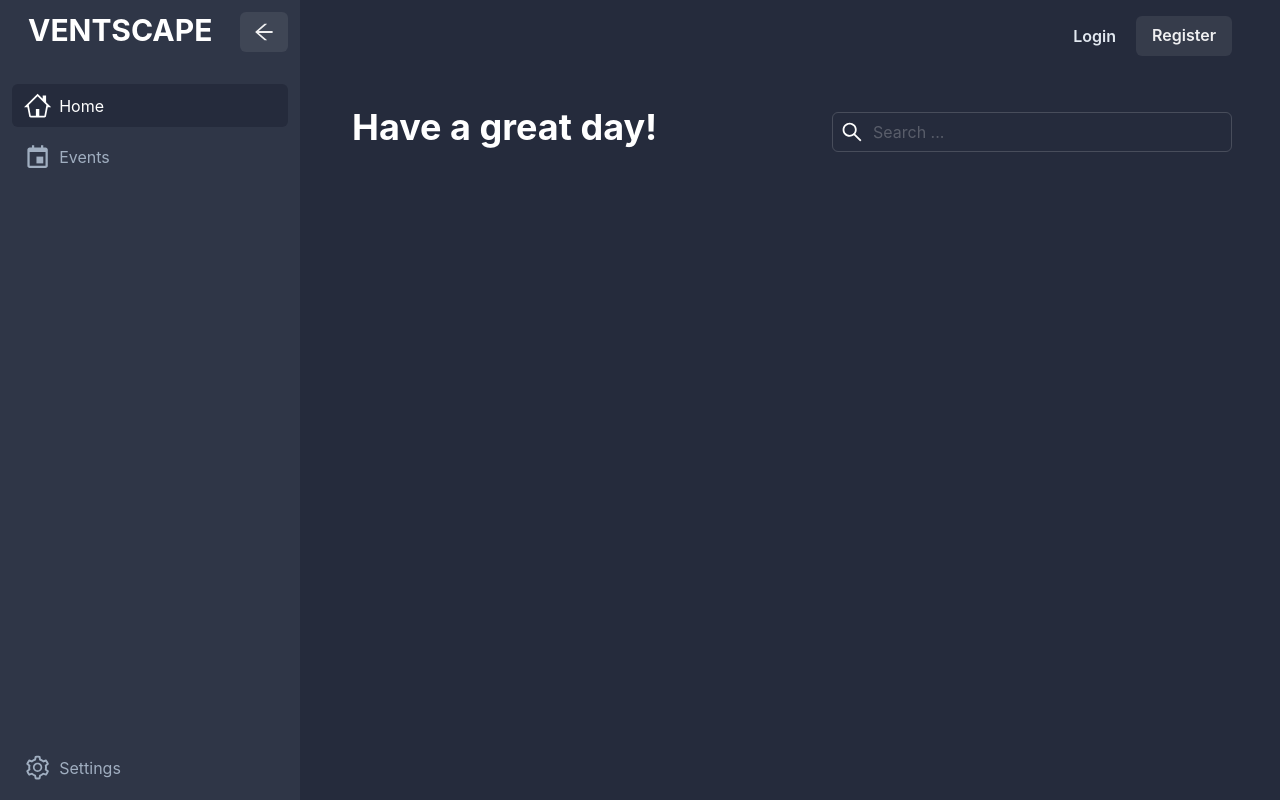
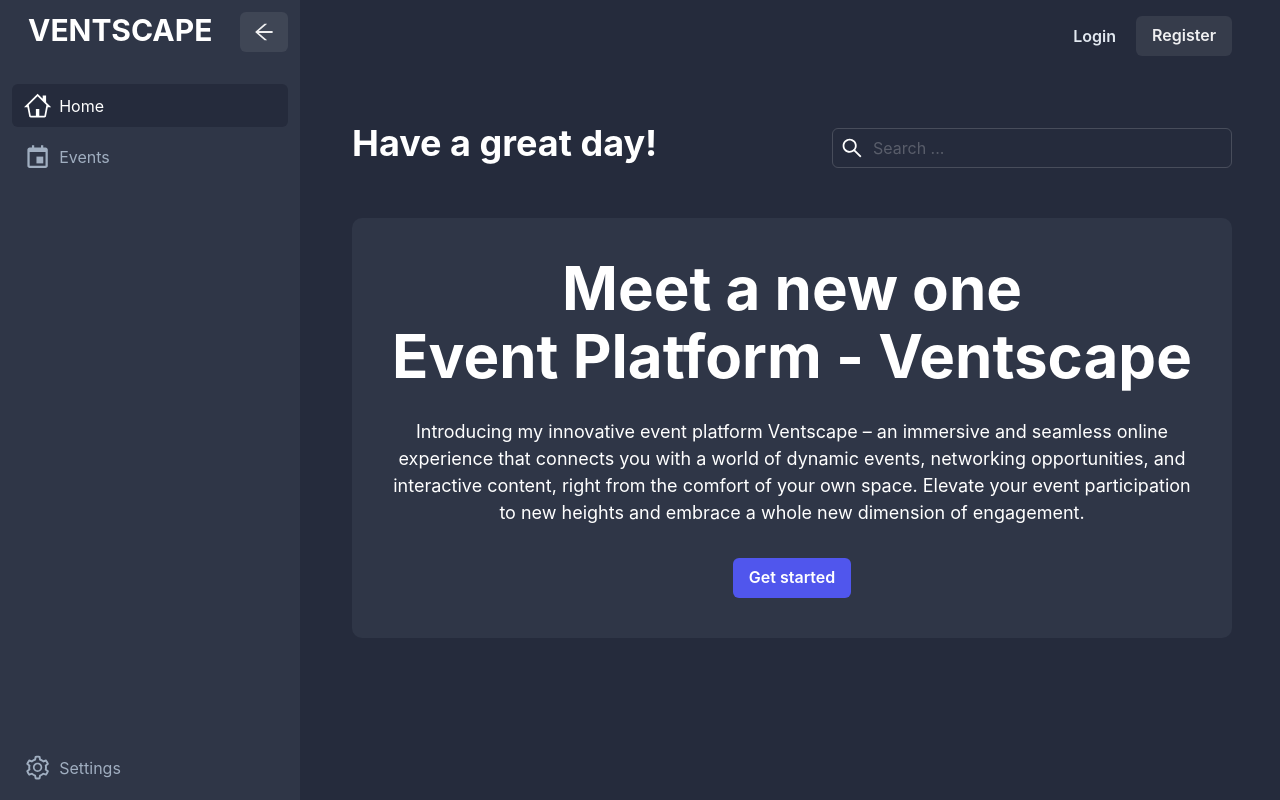
Before and after one commit to oXide0/Ventscape, a React (Vite) app: page / in a window 1280 px wide. Built offline with nearby package versions, Linux system fonts and the light colour scheme; no server answers.

Commit message:
refactofing and added start page content

```diff
--- a/src/components/EventCard.tsx
+++ b/src/components/EventCard.tsx
@@ -14,6 +14,8 @@ import {
     Image,
     Text,
 } from '@chakra-ui/react';
+import { selectUser } from 'features/userSlice';
+import { useAppSelector } from 'hooks/redux-hooks';
 import { useFetching } from 'hooks/useFetching';
 import { memo, useEffect, useState } from 'react';
 import { BiTime } from 'react-icons/bi';
@@ -28,34 +30,48 @@ import { Event, User } from 'types/types';
 import { convertDateFormat } from 'utils/events';
 
 const EventCard = memo((event: Event) => {
-    const [user, setUser] = useState<User>();
+    const [creator, setCreator] = useState<User>();
     const [imgUrl, setImgUrl] = useState<string>('');
+    const userData = useAppSelector(selectUser);
     const navigate = useNavigate();
 
     const { fetch } = useFetching(async () => {
-        const userData = await getUserById(event.creatorId);
+        const userServerData = await getUserById(event.creatorId);
         const img = await getEventImg(event.img);
         if (img) setImgUrl(img);
-        if (userData) setUser(userData);
+        if (userServerData) setCreator(userServerData);
     });
+
+    const onApply = () => {
+        if (userData.isAuth) {
+            navigate(event.link);
+        } else {
+            navigate('/login');
+        }
+    };
+
+    const onAvatarClick = () => {
+        navigate(`/user/${event.creatorId}`);
+    };
 
     useEffect(() => {
         fetch();
     }, []);
-
-    const onApply = () => {
-        navigate(event.link);
-    };
 
     return (
         <Card w='full' maxW='2xl' h='auto'>
             <CardHeader>
                 <Flex gap={4}>
                     <Flex flex='1' gap='4' alignItems='center' flexWrap='wrap'>
-                        <Avatar name={user?.name} src={user?.avatar} />
+                        <Avatar
+                            name={creator?.name}
+                            src={creator?.avatar}
+                            cursor='pointer'
+                            onClick={onAvatarClick}
+                        />
                         <Box>
-                            <Heading size='sm'>{user?.name}</Heading>
-                            <Text>Creator, {user?.name}</Text>
+                            <Heading size='sm'>{creator?.name}</Heading>
+                            <Text>Creator, {creator?.name}</Text>
                         </Box>
                     </Flex>
                     <IconButton
--- a/src/pages/LoginPage.tsx
+++ b/src/pages/LoginPage.tsx
@@ -8,6 +8,8 @@ import {
     Input,
     Stack,
     Text,
+    InputGroup,
+    InputRightElement,
 } from '@chakra-ui/react';
 import { setUserData } from 'features/userSlice';
 import { useAppDispatch } from 'hooks/redux-hooks';
@@ -25,6 +27,7 @@ type FormData = {
 
 const LoginPage = () => {
     const [errorMessage, setErrorMessage] = useState('');
+    const [showPassword, setShowPassword] = useState(false);
     const navigate = useNavigate();
     const dispatch = useAppDispatch();
     const {
@@ -50,6 +53,8 @@ const LoginPage = () => {
             setErrorMessage('Invalid credentials');
         }
     });
+
+    const toggleShow = () => setShowPassword(!showPassword);
 
     const onSubmit = async (data: FormData) => {
         await submit(data);
@@ -89,8 +94,10 @@ const LoginPage = () => {
                     </FormControl>
                     <FormControl isInvalid={!!errors.password}>
                         <FormLabel htmlFor='password'>Password</FormLabel>
+                        <InputGroup>
                             <Input
                                 id='password'
+                                type={showPassword ? 'text' : 'password'}
                                 placeholder='Your password'
                                 focusBorderColor='brand.100'
                                 {...register('password', {
@@ -105,6 +112,13 @@ const LoginPage = () => {
                                     },
                                 })}
                             />
+                            <InputRightElement width='4.5rem'>
+                                <Button h='1.75rem' size='sm' onClick={toggleShow}>
+                                    {showPassword ? 'Hide' : 'Show'}
+                                </Button>
+                            </InputRightElement>
+                        </InputGroup>
+
                         <FormErrorMessage>
                             {errors.password && errors.password.message}
                         </FormErrorMessage>
--- a/src/pages/RegisterPage.tsx
+++ b/src/pages/RegisterPage.tsx
@@ -29,7 +29,7 @@ type FormData = {
 };
 
 const RegisterPage = () => {
-    const [show, setShow] = useState(false);
+    const [showPassword, setShowPassword] = useState(false);
     const [errorMessage, setErrorMessage] = useState('');
     const navigate = useNavigate();
     const dispatch = useAppDispatch();
@@ -65,7 +65,7 @@ const RegisterPage = () => {
         await submit(data);
     };
 
-    const toggleShow = () => setShow(!show);
+    const toggleShow = () => setShowPassword(!showPassword);
 
     return (
         <Box>
@@ -114,7 +114,7 @@ const RegisterPage = () => {
                         <InputGroup>
                             <Input
                                 id='password'
-                                type={show ? 'text' : 'password'}
+                                type={showPassword ? 'text' : 'password'}
                                 placeholder='Your password'
                                 focusBorderColor='brand.100'
                                 {...register('password', {
@@ -131,7 +131,7 @@ const RegisterPage = () => {
                             />
                             <InputRightElement width='4.5rem'>
                                 <Button h='1.75rem' size='sm' onClick={toggleShow}>
-                                    {show ? 'Hide' : 'Show'}
+                                    {showPassword ? 'Hide' : 'Show'}
                                 </Button>
                             </InputRightElement>
                         </InputGroup>
--- a/src/pages/StartPage.tsx
+++ b/src/pages/StartPage.tsx
@@ -1,13 +1,23 @@
-import { Box, Heading, Input, InputGroup, InputLeftElement, Stack } from '@chakra-ui/react';
+import {
+    Heading,
+    Input,
+    InputGroup,
+    InputLeftElement,
+    Stack,
+    Text,
+    Button,
+} from '@chakra-ui/react';
 import { selectUser } from 'features/userSlice';
 import { useAppSelector } from 'hooks/redux-hooks';
 import { AiOutlineSearch } from 'react-icons/ai';
+import PageLayout from 'components/ui/PageLayout';
+import { Link } from 'react-router-dom';
 
 const StartPage = () => {
     const user = useAppSelector(selectUser);
 
     return (
-        <Box pt={10}>
+        <PageLayout>
             <Stack direction='row' justifyContent='space-between' alignItems='center'>
                 {user.name ? (
                     <Heading>Have a great day, {user.name}!</Heading>
@@ -21,7 +31,29 @@ const StartPage = () => {
                     <Input placeholder='Search ...' focusBorderColor='brand.100' />
                 </InputGroup>
             </Stack>
-        </Box>
+            <Stack
+                pt={100}
+                textAlign='center'
+                alignItems='center'
+                bg='bg.navbar'
+                rounded={10}
+                p={10}
+                mt={50}
+            >
+                <Heading size='3xl'>Meet a new one</Heading>
+                <Heading size='3xl'>Event Platform - Ventscape</Heading>
+                <Text fontSize='lg' pt={6}>
+                    Introducing my innovative event platform Ventscape – an immersive and seamless
+                    online experience that connects you with a world of dynamic events, networking
+                    opportunities, and interactive content, right from the comfort of your own
+                    space. Elevate your event participation to new heights and embrace a whole new
+                    dimension of engagement.
+                </Text>
+                <Button colorScheme='brand' color='text.white' mt={6} as={Link} to='/events'>
+                    Get started
+                </Button>
+            </Stack>
+        </PageLayout>
     );
 };
 
--- /dev/null
+++ b/src/pages/UserPage.tsx
@@ -0,0 +1,7 @@
+import PageLayout from 'components/ui/PageLayout';
+
+const UserPage = () => {
+    return <PageLayout>UserPage</PageLayout>;
+};
+
+export default UserPage;
--- a/src/routes/routes.tsx
+++ b/src/routes/routes.tsx
@@ -6,26 +6,28 @@ import MyEventsPage from 'pages/MyEventsPage';
 import RegisterPage from 'pages/RegisterPage';
 import SettingsPage from 'pages/SettingsPage';
 import StartPage from 'pages/StartPage';
+// import UserPage from 'pages/UserPage';
 import { createBrowserRouter, createRoutesFromElements, Route } from 'react-router-dom';
 import CreatorAuth from './CreatorAuth';
 import Layout from './Layout';
 import RequireAuth from './RequireAuth';
-// import InProgressPage from 'pages/InProgressPage';
+import InProgressPage from 'pages/InProgressPage';
 
 export const router = createBrowserRouter(
     createRoutesFromElements(
         <Route path='/' element={<Layout />}>
             <Route index element={<StartPage />} />
+            <Route path='events' element={<EventsPage />} />
             <Route path='login' element={<LoginPage />} />
             <Route path='register' element={<RegisterPage />} />
             <Route element={<RequireAuth />}>
-                <Route path='events' element={<EventsPage />} />
+                <Route path='user/:userId' element={<InProgressPage />} />
+                <Route path='settings' element={<SettingsPage />} />
                 <Route element={<CreatorAuth />}>
                     <Route path='events/create' element={<CreateEventPage />} />
                     <Route path='events/my' element={<MyEventsPage />} />
                     <Route path='events/edit/:eventId' element={<EditEventPage />} />
                 </Route>
-                <Route path='settings' element={<SettingsPage />} />
             </Route>
         </Route>
     )
```
Lines whose indentation alone changed are shown as unchanged.
